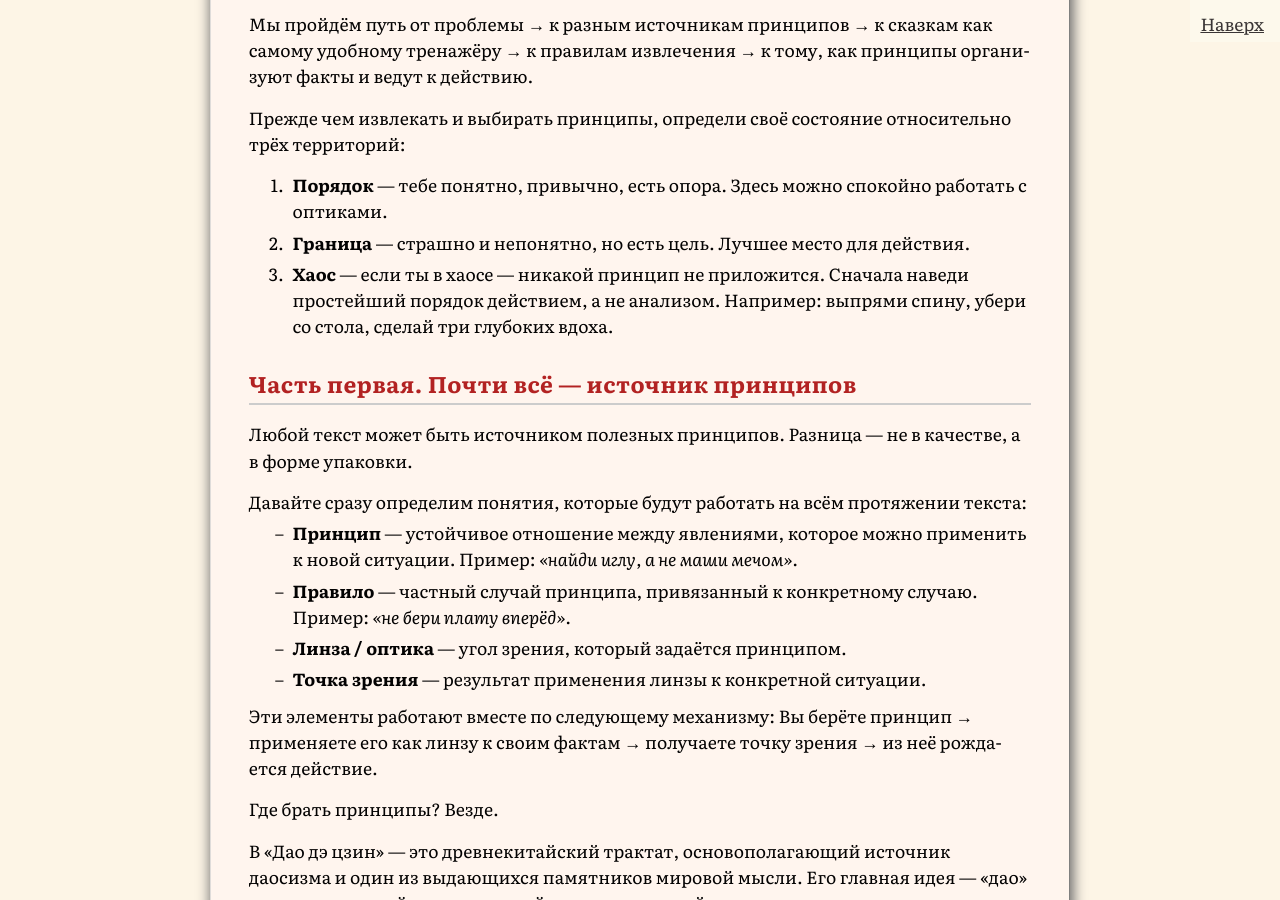
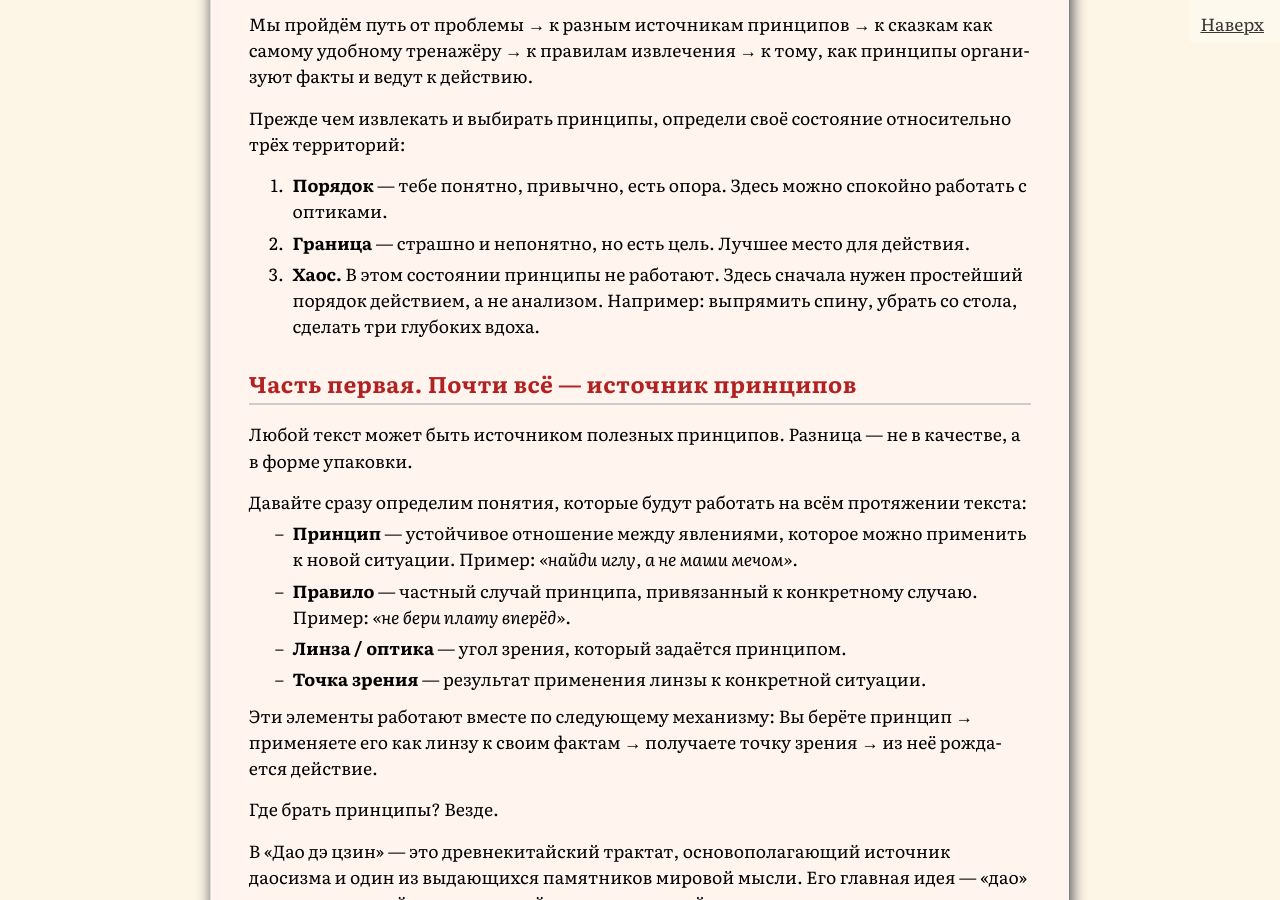
Before and after one commit to SergSi/land-use-art, a Jekyll site: the page built from _posts/2026-06-09-skaz.md, in a window 1280 px wide and 900 px high, scrolled down 1158 px. Built offline with Jekyll 4.4.1, drawn with Linux system fonts in a browser that asks for light colours; some web fonts are replaced.

Commit message:
Update 2026-06-09-skaz.md

```diff
--- a/_posts/2026-06-09-skaz.md
+++ b/_posts/2026-06-09-skaz.md
@@ -21,7 +21,7 @@ class: analitika
 
 1. **Порядок** — тебе понятно, привычно, есть опора. Здесь можно спокойно работать с оптиками.
 2. **Граница** — страшно и непонятно, но есть цель. Лучшее место для действия.
-3. **Хаос** — если ты в хаосе — никакой принцип не приложится. Сначала наведи простейший порядок действием, а не анализом. Например: выпрями спину, убери со стола, сделай три глубоких вдоха.
+3. **Хаос.** В этом состоянии принципы не работают. Здесь сначала нужен простейший порядок действием, а не анализом. Например: выпрямить спину, убрать со стола, сделать три глубоких вдоха.
 
 ## Часть первая. Почти всё — источник принципов
 
```
